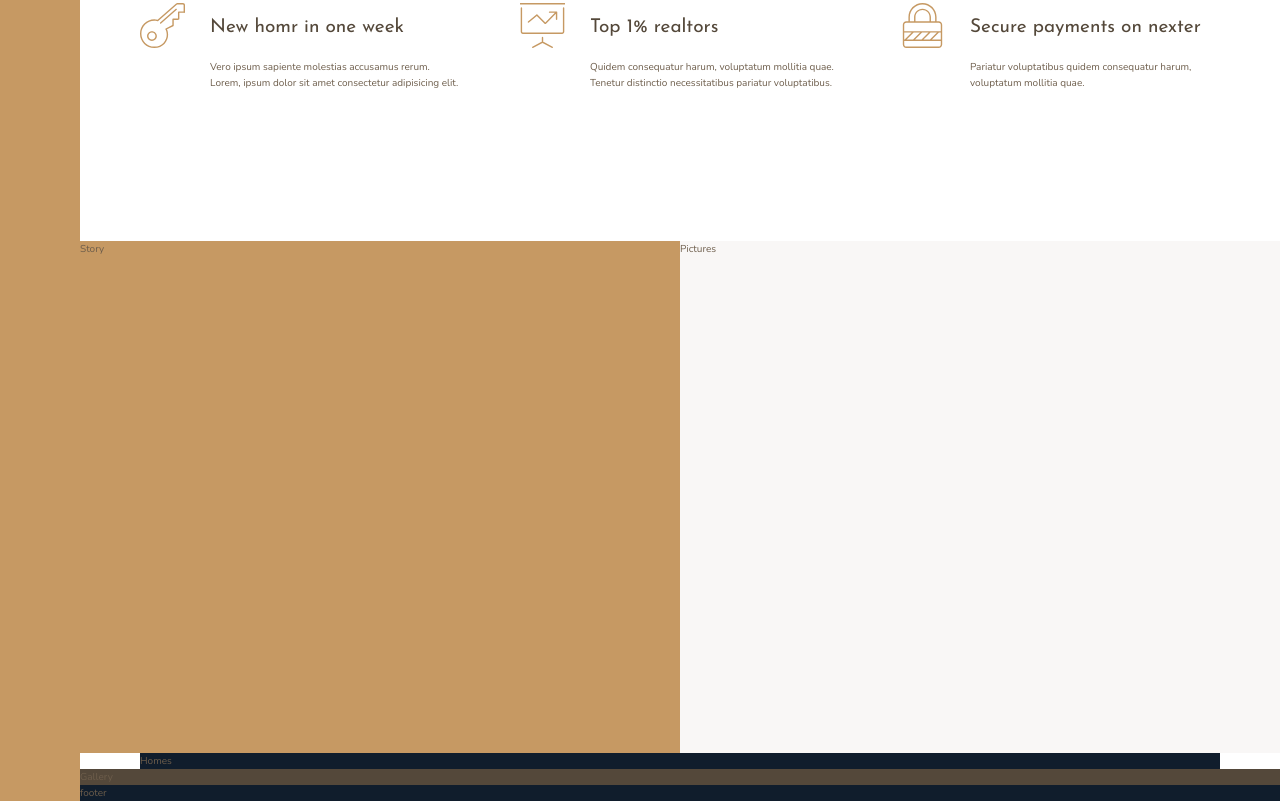
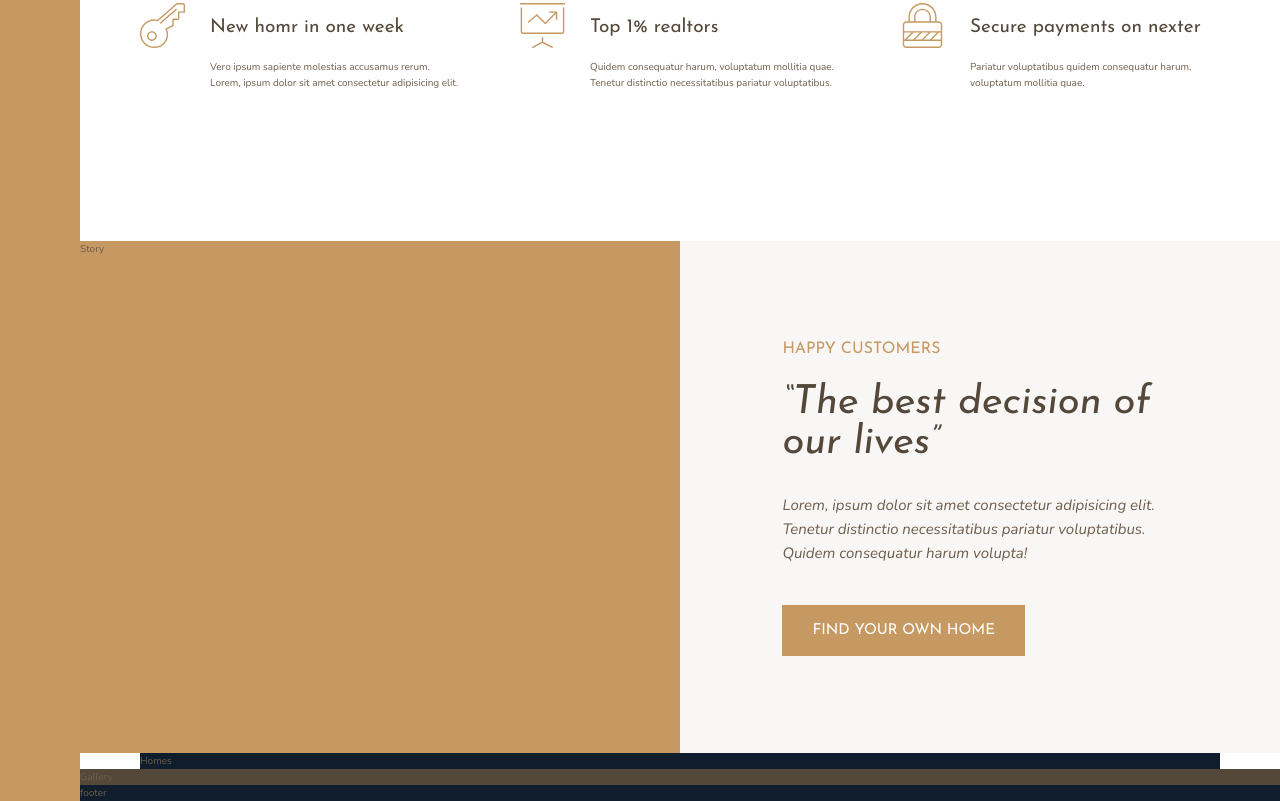
Before and after one commit to DamienAmbient/css-grid, a website: page index.html in a window 1280 px wide. Shown: the part 914-1715 px from the top of the page. Drawn offline with nearby package versions, Linux system fonts and the light colour scheme.

Commit message:
story__part1

```diff
--- a/index.html
+++ b/index.html
@@ -87,7 +87,11 @@
     </div>
 
     <div class="story__content">
-        Pictures
+        <h3 class="heading-3 mb-sm">Happy customers</h3>
+        <h2 class="heading-2 heading-2--dark  mb-md">&ldquo;The best decision of our lives&rdquo;</h2>
+        <p class="story__text">Lorem, ipsum dolor sit amet consectetur adipisicing elit. Tenetur distinctio
+            necessitatibus pariatur voluptatibus. Quidem consequatur harum volupta!</p>
+        <button class="btn">Find your own home</button>
     </div>
 
     <div class="homes">
--- a/sass/_story.scss
+++ b/sass/_story.scss
@@ -7,5 +7,22 @@
   &__content {
     background-color: $color-grey-light-1;
     grid-column: col-start 5 / full-end;
+
+    padding: 6rem 8vw;
+
+    // display: flex;
+    // flex-direction: column;
+    // justify-content: center;
+    // align-items: flex-start;
+
+    display: grid;
+    align-content: center;
+    justify-items: start;
+  }
+
+  &__text {
+    font-size: 1.5rem;
+    font-style: italic;
+    margin-bottom: 4rem;
   }
 }
--- a/sass/_typography.scss
+++ b/sass/_typography.scss
@@ -8,9 +8,23 @@
 }
 .heading-2 {
   @extend %heading;
+  font-size: 4rem;
+  font-style: italic;
+  line-height: 1;
+
+  &--light {
+    color: $color-grey-light-1;
+  }
+
+  &--dark {
+    color: $color-grey-dark-1;
+  }
 }
 .heading-3 {
   @extend %heading;
+  font-size: 1.6rem;
+  color: $color-primary;
+  text-transform: uppercase;
 }
 .heading-4 {
   @extend %heading;
@@ -24,3 +38,33 @@
     color: $color-grey-dark-1;
   }
 }
+
+.btn {
+  background-color: $color-primary;
+  color: #fff;
+  border: none;
+  border-radius: 0;
+  font-family: $font-display;
+  font-size: 1.5rem;
+  text-transform: uppercase;
+  padding: 1.8rem 3rem;
+  cursor: pointer;
+  transition: all 0.2s;
+
+  &:hover {
+    background-color: $color-primary-dark;
+  }
+}
+
+.mb-sm {
+  margin-bottom: 2rem;
+}
+.mb-md {
+  margin-bottom: 3rem;
+}
+.mb-lg {
+  margin-bottom: 4rem;
+}
+.mb-hg {
+  margin-bottom: 8rem;
+}
```
Also changed, not shown: css/style.css.
